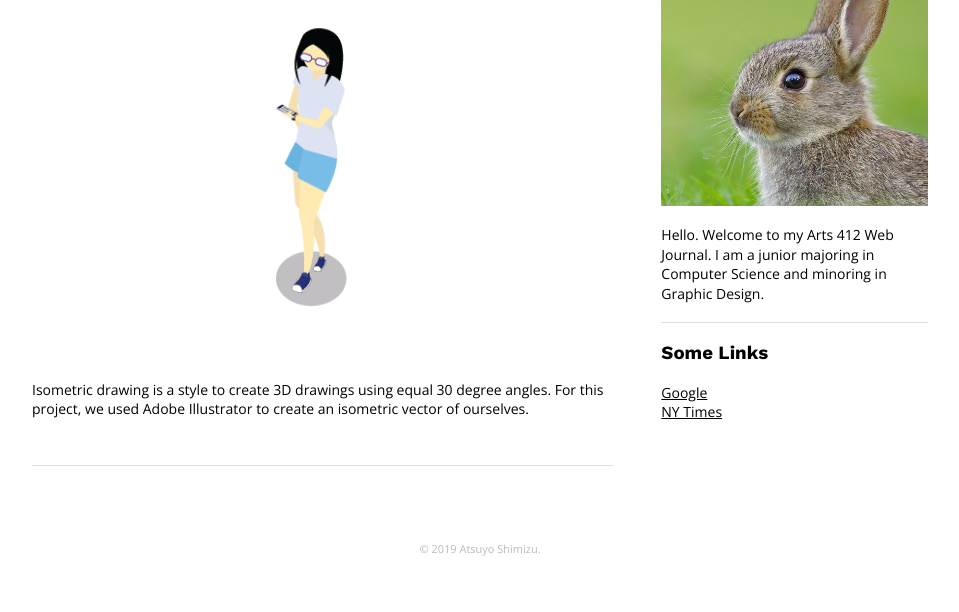
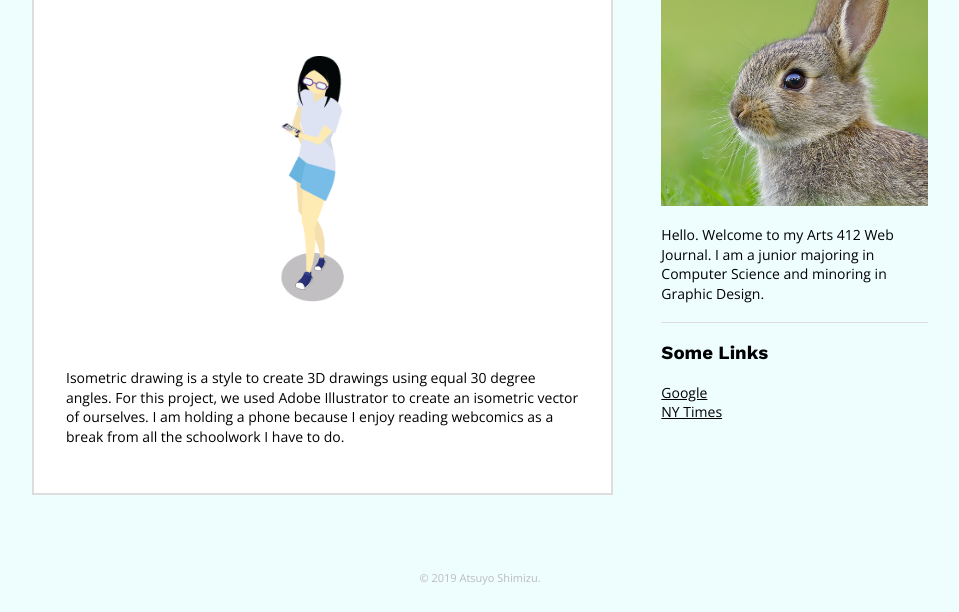
Before and after one commit to Binghamton-University-Design/web-journal-ay-shimizu, a plain HTML site: page index.html in a window 1280 px wide. Shown: the part 197-809 px from the top of the page, without its empty margins (160-1119 px from the left). Drawn offline with nearby package versions, Linux system fonts and the light colour scheme.

Commit message:
updated index

```diff
--- a/css/style.css
+++ b/css/style.css
@@ -1,3 +1,4 @@
+
 #wrapper {
   display: grid;
   grid-template-columns: repeat(12, 1fr);
@@ -43,6 +44,7 @@ aside {
 body {
   margin: 0 auto;
   max-width: 960px;
+  background-color: #EEFEFF;
 }
 
 #masthead, #footer {
@@ -119,9 +121,10 @@ p.footer {
   }
 
 .item {
-  border-bottom: 1px solid #dddddd;
+  border: 2px solid #dddddd;
   margin-bottom: 2em;
-  padding-bottom: 2em;
+  padding: 2em;
+  background-color: white;
 }
 
 .item h2 {
--- a/index.html
+++ b/index.html
@@ -37,7 +37,8 @@
 					<h2>Project 1: Isometric Avatar</h2>
 					<p><img src="images/avatar_web.png" title="Avatar"></p>
 					<p>Isometric drawing is a style to create 3D drawings using equal 30 degree angles. For this project, we used Adobe Illustrator
-						 to create an isometric vector of ourselves.
+						 to create an isometric vector of ourselves. I am holding a phone because I enjoy reading webcomics as a break from all the
+						 schoolwork I have to do.
 					</p>
 				</div>
 				<!-- End item -->
```
